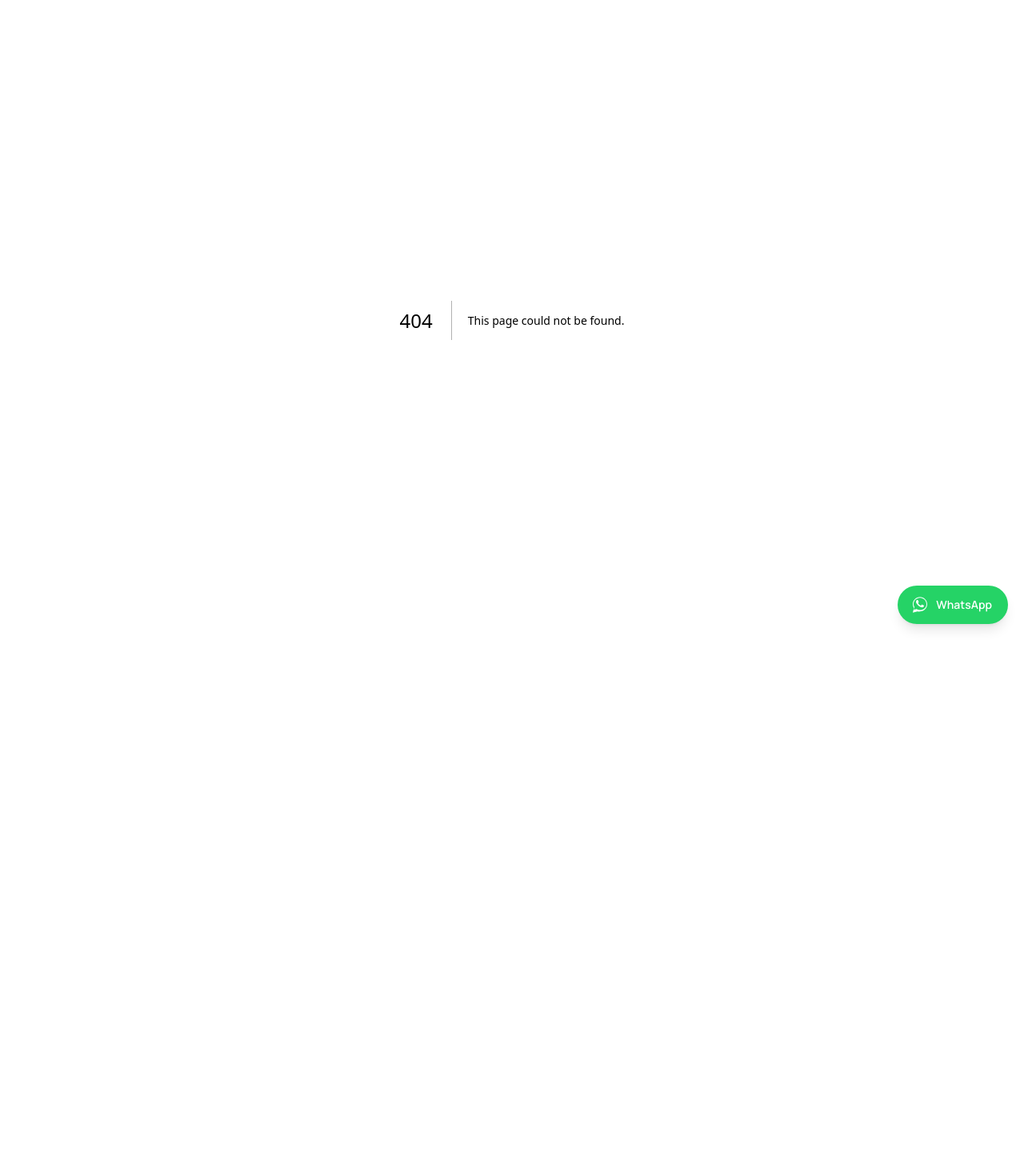
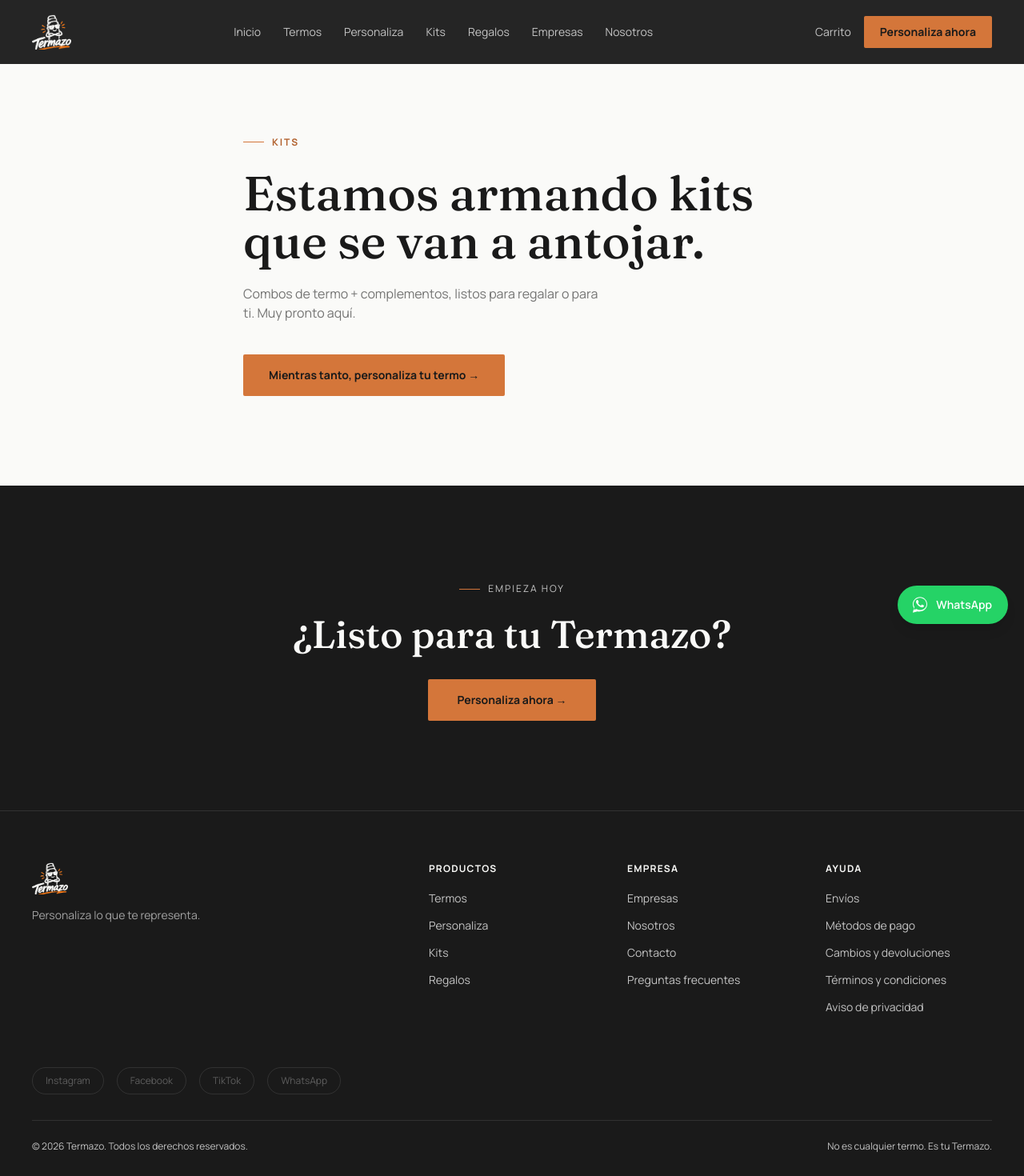
Before and after one commit to figmar1812-boop/Termazo, a Next.js app: page /kits in a window 1280 px wide. Before the commit this address had no page. Shown: the top 1470 px of the page at 80% size. Before the commit the page ends 800 px from the top, so only its background shows below. Built offline with nearby package versions, Linux system fonts and the light colour scheme.

Commit message:
arquitectura general: header, footer y paginas nuevas

```diff
--- /dev/null
+++ b/app/kits/page.tsx
@@ -0,0 +1,35 @@
+import Navbar from "@/components/Navbar";
+import CtaFinalYFooter from "@/components/CtaFinalYFooter";
+import type { Metadata } from "next";
+
+export const metadata: Metadata = {
+  title: "Kits | Termazo",
+  description: "Kits de productos personalizados Termazo. Próximamente.",
+};
+
+export default function KitsPage() {
+  return (
+    <main>
+      <Navbar />
+      <section className="px-6 md:px-10 pt-40 pb-28 min-h-[50vh] flex items-center">
+        <div className="mx-auto max-w-7xl">
+          <span className="eyebrow text-cobre-dim font-bold mb-6">Kits</span>
+          <h1 className="font-display font-medium text-4xl md:text-6xl max-w-2xl mb-6">
+            Estamos armando kits que se van a antojar.
+          </h1>
+          <p className="text-grafito/60 max-w-md mb-10">
+            Combos de termo + complementos, listos para regalar o para ti.
+            Muy pronto aquí.
+          </p>
+          <a
+            href="/personaliza"
+            className="inline-flex items-center gap-3 bg-cobre text-grafito font-bold px-8 py-4 rounded-sm text-sm hover:bg-cobre-dim transition-colors"
+          >
+            Mientras tanto, personaliza tu termo →
+          </a>
+        </div>
+      </section>
+      <CtaFinalYFooter />
+    </main>
+  );
+}
--- a/components/CtaFinalYFooter.tsx
+++ b/components/CtaFinalYFooter.tsx
@@ -1,3 +1,34 @@
+const COLUMNA_PRODUCTOS = [
+  { href: "/termos", label: "Termos" },
+  { href: "/personaliza", label: "Personaliza" },
+  { href: "/kits", label: "Kits" },
+  { href: "/regalos", label: "Regalos" },
+];
+
+const COLUMNA_EMPRESA = [
+  { href: "/empresas", label: "Empresas" },
+  { href: "/nosotros", label: "Nosotros" },
+  { href: "/nosotros#contacto", label: "Contacto" },
+  { href: "/nosotros#faq", label: "Preguntas frecuentes" },
+];
+
+const COLUMNA_AYUDA = [
+  { href: "/nosotros#envios", label: "Envíos" },
+  { href: "/nosotros#pagos", label: "Métodos de pago" },
+  { href: "/nosotros#cambios", label: "Cambios y devoluciones" },
+  { href: "/nosotros#terminos", label: "Términos y condiciones" },
+  { href: "/nosotros#privacidad", label: "Aviso de privacidad" },
+];
+
+// Deja aquí tu usuario/URL real de cada red en cuanto la tengas — por ahora
+// se muestran sin enlace para no apuntar a nada inventado.
+const REDES = [
+  { label: "Instagram", href: "" },
+  { label: "Facebook", href: "" },
+  { label: "TikTok", href: "" },
+  { label: "WhatsApp", href: "" },
+];
+
 export default function CtaFinalYFooter() {
   return (
     <>
@@ -10,12 +41,90 @@
           href="/personaliza"
           className="inline-flex items-center gap-3 bg-cobre text-grafito font-bold px-9 py-4 rounded-sm text-sm hover:bg-cobre-dim transition-colors"
         >
-          Personalizar mi termo →
+          Personaliza ahora →
         </a>
       </section>
-      <footer className="px-6 md:px-10 py-10 bg-grafito text-plata text-xs flex flex-col md:flex-row gap-3 justify-between border-t border-hueso/10">
-        <span>© 2026 Termazo. Todos los derechos reservados.</span>
-        <span>No es cualquier termo. Es tu Termazo.</span>
+
+      <footer className="bg-grafito text-plata border-t border-hueso/10">
+        <div className="mx-auto max-w-7xl px-6 md:px-10 py-16 grid grid-cols-2 md:grid-cols-5 gap-10">
+          <div className="col-span-2">
+            {/* eslint-disable-next-line @next/next/no-img-element */}
+            <img src="/logo-navbar.png" alt="Termazo" className="h-10 w-auto mb-4" />
+            <p className="text-sm text-plata/80 max-w-[220px]">
+              Personaliza lo que te representa.
+            </p>
+          </div>
+
+          <div>
+            <h3 className="text-hueso text-xs font-bold uppercase tracking-widest mb-4">Productos</h3>
+            <ul className="flex flex-col gap-2.5">
+              {COLUMNA_PRODUCTOS.map((l) => (
+                <li key={l.href}>
+                  <a href={l.href} className="text-sm hover:text-hueso transition-colors">
+                    {l.label}
+                  </a>
+                </li>
+              ))}
+            </ul>
+          </div>
+
+          <div>
+            <h3 className="text-hueso text-xs font-bold uppercase tracking-widest mb-4">Empresa</h3>
+            <ul className="flex flex-col gap-2.5">
+              {COLUMNA_EMPRESA.map((l) => (
+                <li key={l.href}>
+                  <a href={l.href} className="text-sm hover:text-hueso transition-colors">
+                    {l.label}
+                  </a>
+                </li>
+              ))}
+            </ul>
+          </div>
+
+          <div>
+            <h3 className="text-hueso text-xs font-bold uppercase tracking-widest mb-4">Ayuda</h3>
+            <ul className="flex flex-col gap-2.5">
+              {COLUMNA_AYUDA.map((l) => (
+                <li key={l.href}>
+                  <a href={l.href} className="text-sm hover:text-hueso transition-colors">
+                    {l.label}
+                  </a>
+                </li>
+              ))}
+            </ul>
+          </div>
+        </div>
+
+        <div className="mx-auto max-w-7xl px-6 md:px-10 pb-8">
+          <div className="flex flex-wrap gap-4 mb-8">
+            {REDES.map((r) =>
+              r.href ? (
+                <a
+                  key={r.label}
+                  href={r.href}
+                  target="_blank"
+                  rel="noopener noreferrer"
+                  className="text-xs border border-hueso/15 rounded-full px-4 py-2 hover:border-cobre hover:text-hueso transition-colors"
+                >
+                  {r.label}
+                </a>
+              ) : (
+                <span
+                  key={r.label}
+                  title="Próximamente"
+                  className="text-xs border border-hueso/10 text-plata/40 rounded-full px-4 py-2"
+                >
+                  {r.label}
+                </span>
+              )
+            )}
+          </div>
+
+          <div className="pt-6 border-t border-hueso/10 text-xs flex flex-col md:flex-row gap-3 justify-between">
+            <span>© 2026 Termazo. Todos los derechos reservados.</span>
+            <span>No es cualquier termo. Es tu Termazo.</span>
+          </div>
+        </div>
       </footer>
     </>
   );
--- a/components/Navbar.tsx
+++ b/components/Navbar.tsx
@@ -1,27 +1,51 @@
 "use client";
 
-import { useState } from "react";
+import { useState, useEffect } from "react";
 import { useCarrito } from "@/context/CarritoContext";
 
 const LINKS = [
+  { href: "/", label: "Inicio" },
   { href: "/termos", label: "Termos" },
-  { href: "/complementos", label: "Complementos" },
-  { href: "/inspiracion", label: "Inspiración" },
+  { href: "/personaliza", label: "Personaliza" },
+  { href: "/kits", label: "Kits" },
+  { href: "/regalos", label: "Regalos" },
   { href: "/empresas", label: "Empresas" },
+  { href: "/nosotros", label: "Nosotros" },
 ];
 
 export default function Navbar() {
   const { cantidadTotal } = useCarrito();
   const [menuAbierto, setMenuAbierto] = useState(false);
+  const [conScroll, setConScroll] = useState(false);
+
+  useEffect(() => {
+    const onScroll = () => setConScroll(window.scrollY > 12);
+    onScroll();
+    window.addEventListener("scroll", onScroll, { passive: true });
+    return () => window.removeEventListener("scroll", onScroll);
+  }, []);
 
   return (
-    <header className="fixed top-0 left-0 right-0 z-50 bg-grafito/95 backdrop-blur text-hueso">
-      <div className="mx-auto max-w-7xl px-6 md:px-10 h-20 flex items-center justify-between">
-        <a href="/" className="font-display text-2xl tracking-tight">
-          Termazo
+    <header
+      className={`fixed top-0 left-0 right-0 z-50 bg-grafito/95 backdrop-blur text-hueso transition-all duration-300 ${
+        conScroll ? "shadow-[0_2px_16px_rgba(0,0,0,0.18)]" : ""
+      }`}
+    >
+      <div
+        className={`mx-auto max-w-7xl px-6 md:px-10 flex items-center justify-between transition-all duration-300 ${
+          conScroll ? "h-16" : "h-20"
+        }`}
+      >
+        <a href="/" className="shrink-0 flex items-center">
+          {/* eslint-disable-next-line @next/next/no-img-element */}
+          <img
+            src="/logo-navbar.png"
+            alt="Termazo"
+            className={`w-auto transition-all duration-300 ${conScroll ? "h-9" : "h-11"}`}
+          />
         </a>
 
-        <nav className="hidden md:flex items-center gap-8 text-sm text-plata">
+        <nav className="hidden lg:flex items-center gap-7 text-sm text-plata">
           {LINKS.map((l) => (
             <a key={l.href} href={l.href} className="hover:text-hueso transition-colors">
               {l.label}
@@ -31,7 +55,8 @@
 
         <div className="flex items-center gap-4">
           <a href="/carrito" className="relative text-sm text-plata hover:text-hueso transition-colors">
-            Carrito
+            <span className="hidden sm:inline">Carrito</span>
+            <span className="sm:hidden">🛒</span>
             {cantidadTotal > 0 && (
               <span className="absolute -top-2 -right-3 bg-cobre text-grafito text-[10px] font-bold h-4 w-4 rounded-full flex items-center justify-center">
                 {cantidadTotal}
@@ -42,14 +67,14 @@
             href="/personaliza"
             className="hidden sm:inline-block bg-cobre text-grafito text-sm font-bold px-5 py-2.5 rounded-sm hover:bg-cobre-dim transition-colors"
           >
-            Personalizar mi termo
+            Personaliza ahora
           </a>
 
-          {/* Botón hamburguesa — solo visible en celular/tablet */}
+          {/* Botón hamburguesa — visible hasta el breakpoint "lg" */}
           <button
             onClick={() => setMenuAbierto((v) => !v)}
             aria-label="Abrir menú"
-            className="md:hidden flex flex-col gap-1.5 p-2"
+            className="lg:hidden flex flex-col gap-1.5 p-2"
           >
             <span className={`block h-0.5 w-5 bg-hueso transition-transform ${menuAbierto ? "rotate-45 translate-y-2" : ""}`} />
             <span className={`block h-0.5 w-5 bg-hueso transition-opacity ${menuAbierto ? "opacity-0" : ""}`} />
@@ -58,9 +83,9 @@
         </div>
       </div>
 
-      {/* Menú móvil desplegable */}
+      {/* Menú móvil / tablet desplegable */}
       {menuAbierto && (
-        <nav className="md:hidden bg-grafito border-t border-hueso/10 px-6 py-4 flex flex-col gap-4">
+        <nav className="lg:hidden bg-grafito border-t border-hueso/10 px-6 py-4 flex flex-col gap-4">
           {LINKS.map((l) => (
             <a
               key={l.href}
@@ -74,9 +99,9 @@
           <a
             href="/personaliza"
             onClick={() => setMenuAbierto(false)}
-            className="bg-cobre text-grafito text-sm font-bold px-5 py-2.5 rounded-sm text-center sm:hidden"
+            className="bg-cobre text-grafito text-sm font-bold px-5 py-2.5 rounded-sm text-center"
           >
-            Personalizar mi termo
+            Personaliza ahora
           </a>
         </nav>
       )}
```
Also changed, not shown: public/logo-navbar.png (added).
